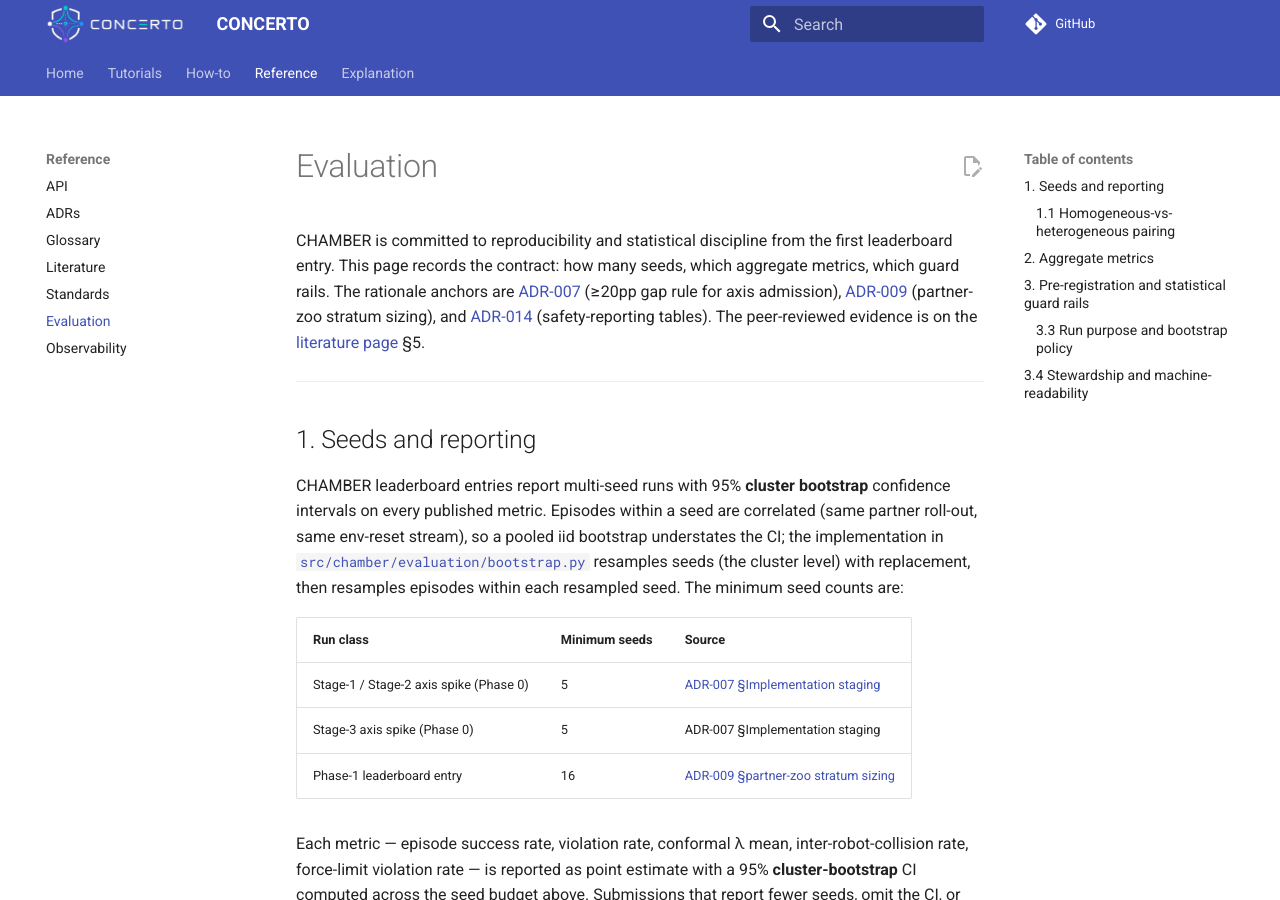
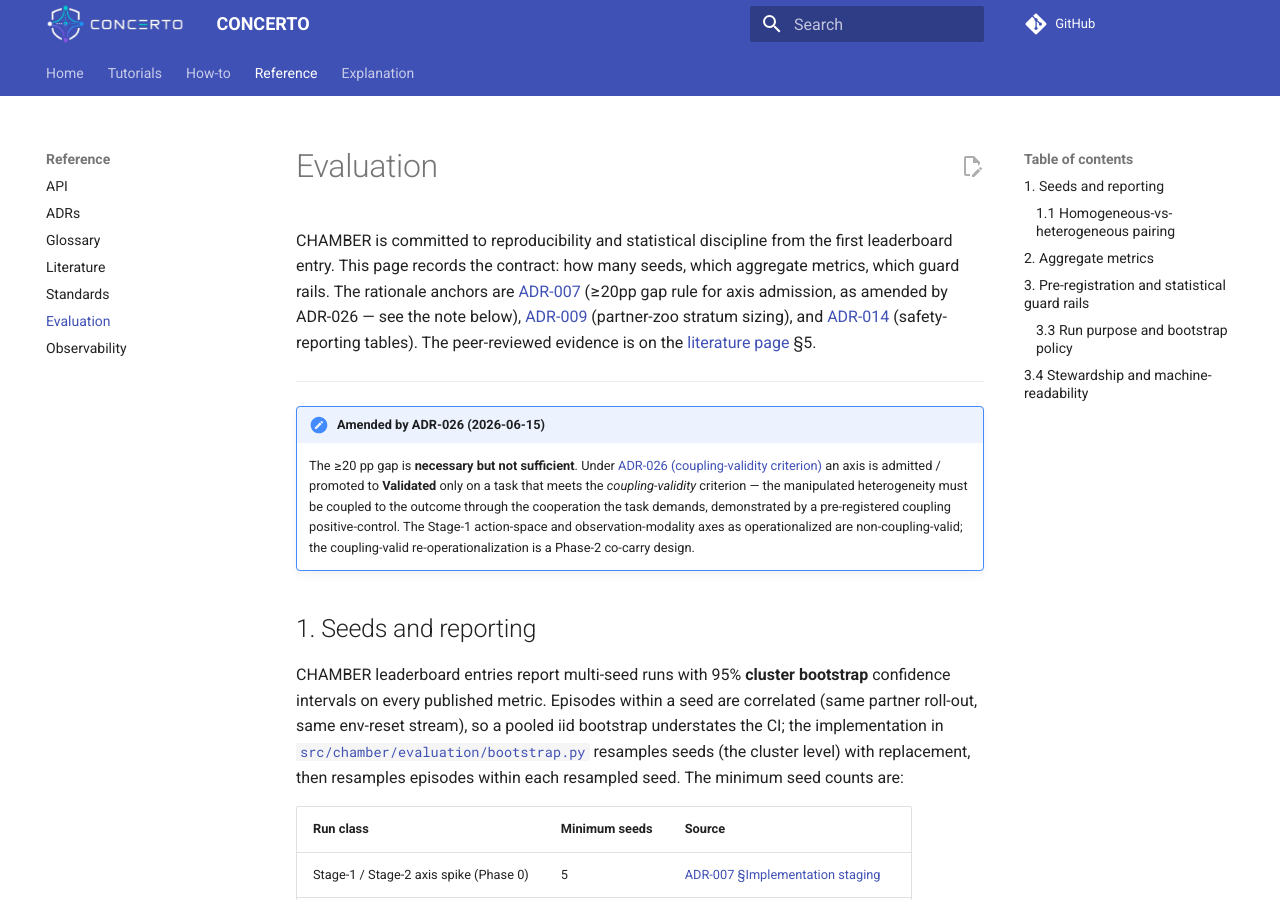
Before and after one commit to fsafaei/concerto, an MkDocs documentation site: the page built from docs/reference/evaluation.md, in a window 1280 px wide and 900 px high. Built offline with MkDocs 1.6.1 and Material for MkDocs 9.7.7, drawn with Linux system fonts in a browser that asks for light colours; comment, search, counter and statistics services are not loaded.

Commit message:
docs: reconcile public docs with ADR-026 (coupling-validity) (#243)
Minimal-accurate consistency pass after ADR-026 (#241). Removes now-false forward claims and points to ADR-026; does not restate the full pivot narrative. README (ADR count 15->18; status callout; roadmap Next; leaderboard FAQ + caption; placeholder table M5->Phase 2), docs/explanation/phase0-results.md (forward note), docs/reference/evaluation.md (>=20pp is necessary-not-sufficient; coupling-validity required), docs/reference/adrs.md (add ADR-017 + ADR-026; mark ADR-007 superseded-in-part), and >=20pp qualifications in submit-leaderboard + literature. The dated Month-3 snapshot, the immutable spikes/* archives, and CHANGELOG are untouched.

Signed-off-by: Farhad Safaei <cooperative.physical.ai@gmail.com>

```diff
--- a/docs/reference/evaluation.md
+++ b/docs/reference/evaluation.md
@@ -5,7 +5,7 @@ from the first leaderboard entry. This page records the contract:
 how many seeds, which aggregate metrics, which guard rails. The
 rationale anchors are
 [ADR-007](https://github.com/fsafaei/concerto/blob/main/adr/ADR-007-heterogeneity-axis-selection.md)
-(≥20pp gap rule for axis admission),
+(≥20pp gap rule for axis admission, as amended by ADR-026 — see the note below),
 [ADR-009](https://github.com/fsafaei/concerto/blob/main/adr/ADR-009-partner-zoo.md)
 (partner-zoo stratum sizing), and
 [ADR-014](https://github.com/fsafaei/concerto/blob/main/adr/ADR-014-safety-reporting.md)
@@ -13,6 +13,17 @@ rationale anchors are
 [literature page](literature.md) §5.
 
 ---
+
+!!! note "Amended by ADR-026 (2026-06-15)"
+    The ≥20 pp gap is **necessary but not sufficient**. Under
+    [ADR-026 (coupling-validity criterion)](https://github.com/fsafaei/concerto/blob/main/adr/ADR-026-coupling-validity-criterion.md)
+    an axis is admitted / promoted to **Validated** only on a task that
+    meets the *coupling-validity* criterion — the manipulated
+    heterogeneity must be coupled to the outcome through the cooperation
+    the task demands, demonstrated by a pre-registered coupling
+    positive-control. The Stage-1 action-space and observation-modality
+    axes as operationalized are non-coupling-valid; the coupling-valid
+    re-operationalization is a Phase-2 co-carry design.
 
 ## 1. Seeds and reporting
 
```
Also changed, not shown: README.md (+31 -17 lines), docs/explanation/phase0-results.md (+11 -0 lines), docs/how-to/submit-leaderboard.md (+6 -3 lines), docs/reference/adrs.md (+3 -1 lines), docs/reference/literature.md (+2 -2 lines).
